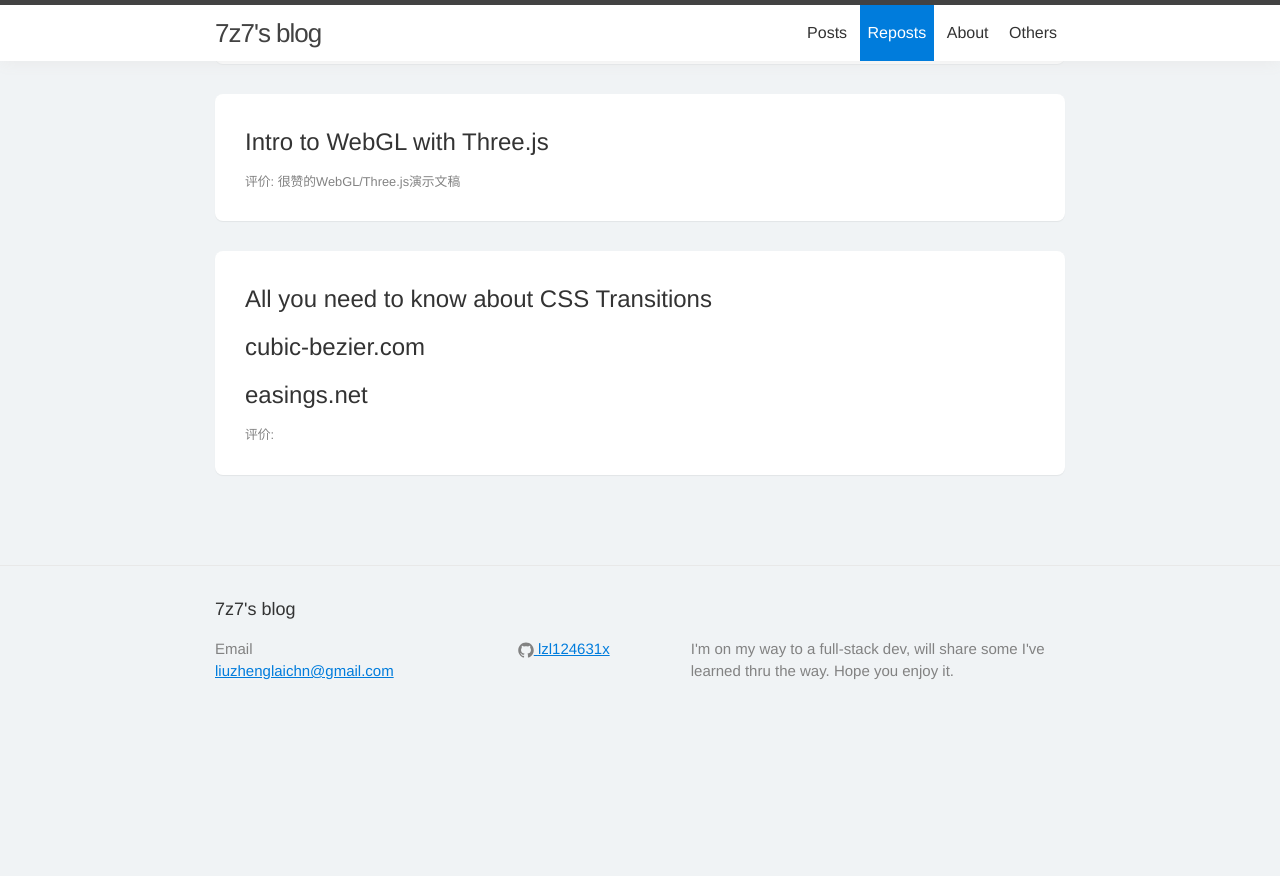
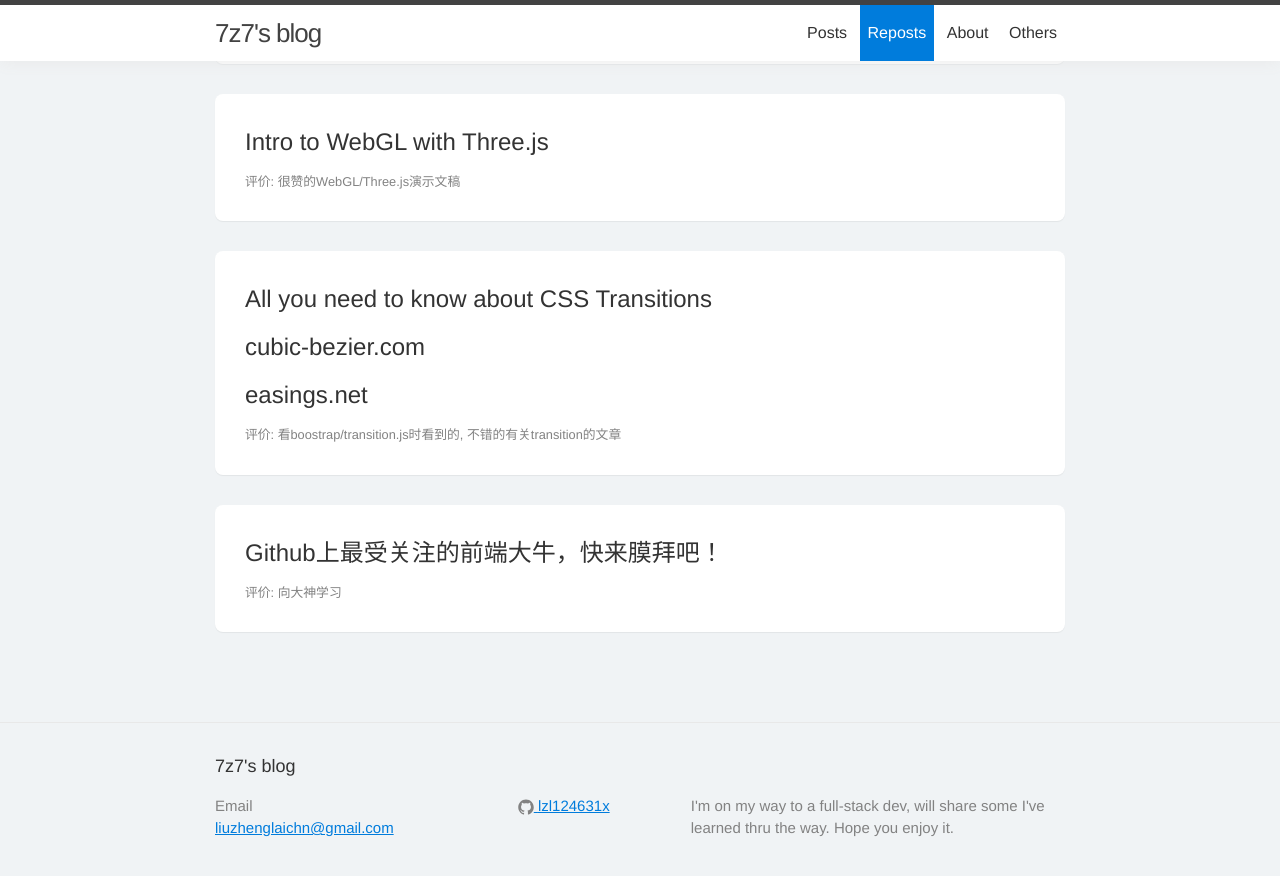
Before and after one commit to lzl124631x/lzl124631x.github.io, a Jekyll site: the page built from reposts.html, in a window 1280 px wide and 900 px high, scrolled down 1219 px. Shown: the top 876 px of the window. Built offline with Jekyll 4.4.1, drawn with Linux system fonts in a browser that asks for light colours; before the commit the page ends 1962 px from its top, so only the background shows below that.

Commit message:
added repost.

```diff
--- a/_data/reposts.yml
+++ b/_data/reposts.yml
@@ -39,4 +39,8 @@
     url: http://cubic-bezier.com/
   - title: easings.net
     url: http://easings.net/
-  - desc: "看boostrap/transition.js时看到的, 不错的有关transition的文章"
+  desc: "看boostrap/transition.js时看到的, 不错的有关transition的文章"
+- posts:
+  - title: "Github上最受关注的前端大牛，快来膜拜吧！"
+    url: http://code.csdn.net/news/2820990
+  desc: "向大神学习"
```
